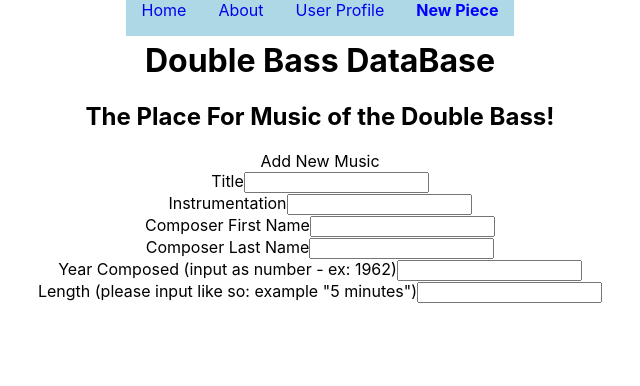
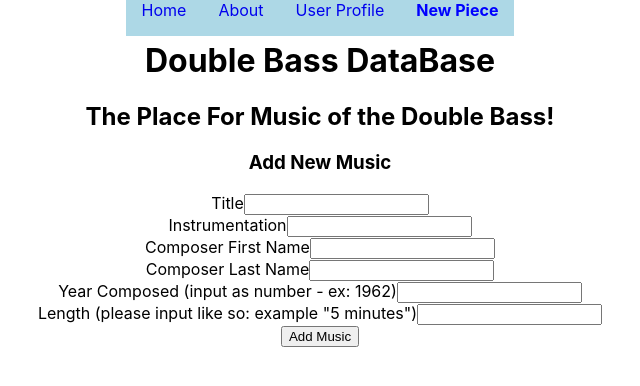
Before and after one commit to e-clawson/my-app-frontend, a React (Create React App) app: page /music/new in a window 1280 px wide. Shown: the top 386 px of the page, without its empty margins (320-960 px from the left). Built offline with nearby package versions, Linux system fonts and the light colour scheme.

Commit message:
update music form

```diff
--- a/src/components/Music/MusicForm.js
+++ b/src/components/Music/MusicForm.js
@@ -21,8 +21,8 @@ const MusicForm = () => {
 
   const handleSubmit = e => {
       e.preventDefault()
-      if ([music.title, music.instrumentation, music.composerFirstName, music.composerLastName, music.yearComposed, music.length])
-        alert("Please provide all the requested information")
+      if ([music.title, music.instrumentation, music.composerFirstName, music.composerLastName, music.yearComposed, music.length].some(val => val.trim() === "")) {
+        alert("Please provide all the requested information")}
 
   const newMusic = {
       title: music.title,
@@ -40,12 +40,12 @@ const MusicForm = () => {
     },
     body: JSON.stringify(newMusic)
   })
-   history.push("/musics")
+  .then(() => history.push("/musics"))
 }
 
   return (
     <>
-    <div>Add New Music</div>
+    <h3>Add New Music</h3>
     <form onSubmit={handleSubmit}>
         <label htmlFor="title"> Title</label>
         <input onChange={handleChange} type="text" title="title" value={music.title} required/> <br />
@@ -59,9 +59,9 @@ const MusicForm = () => {
         <input onChange={handleChange} type="number" value={music.yearComposed} required/> <br />
         <label htmlFor="length"> Length (please input like so: example "5 minutes")</label>
         <input onChange={handleChange} type="text" length="length" value={music.length} required/> <br />
+        <input type="submit" value="Add Music" />
     </form>
     </>
-
   )
 }
 
```
